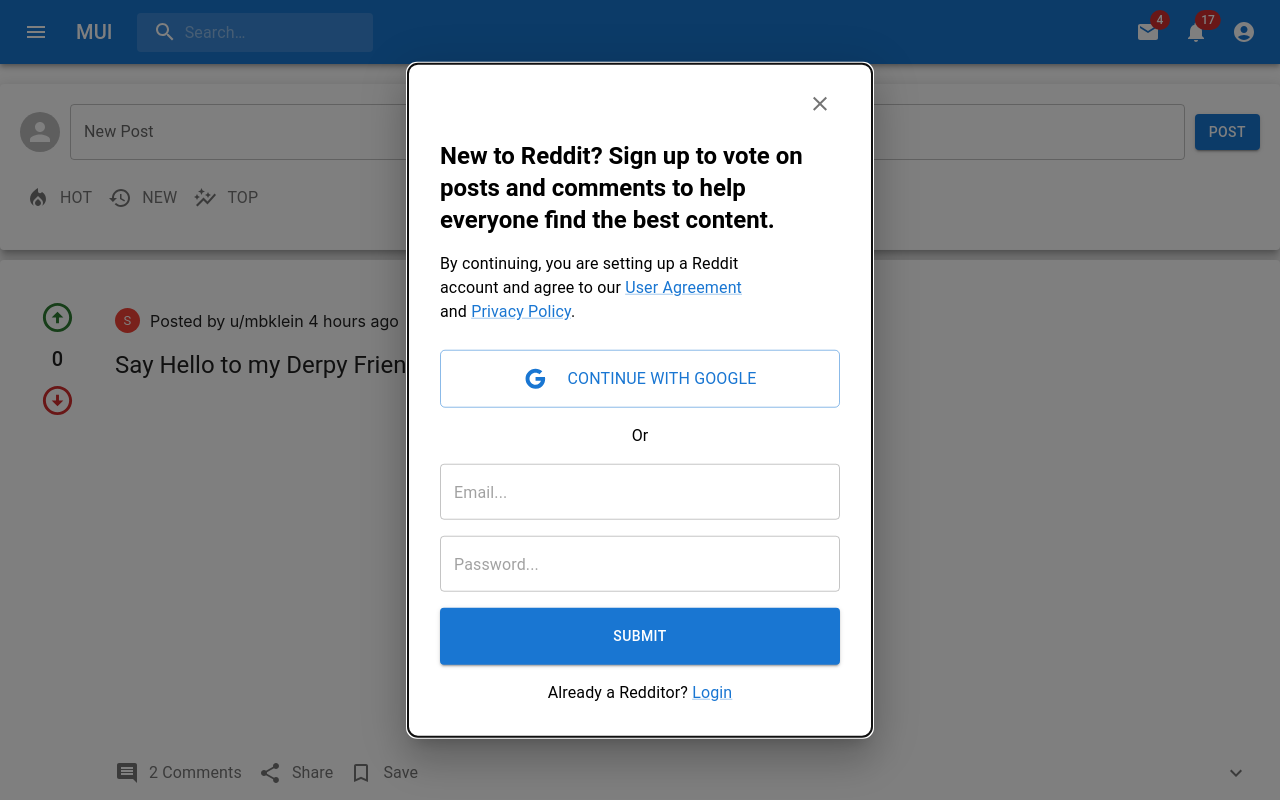
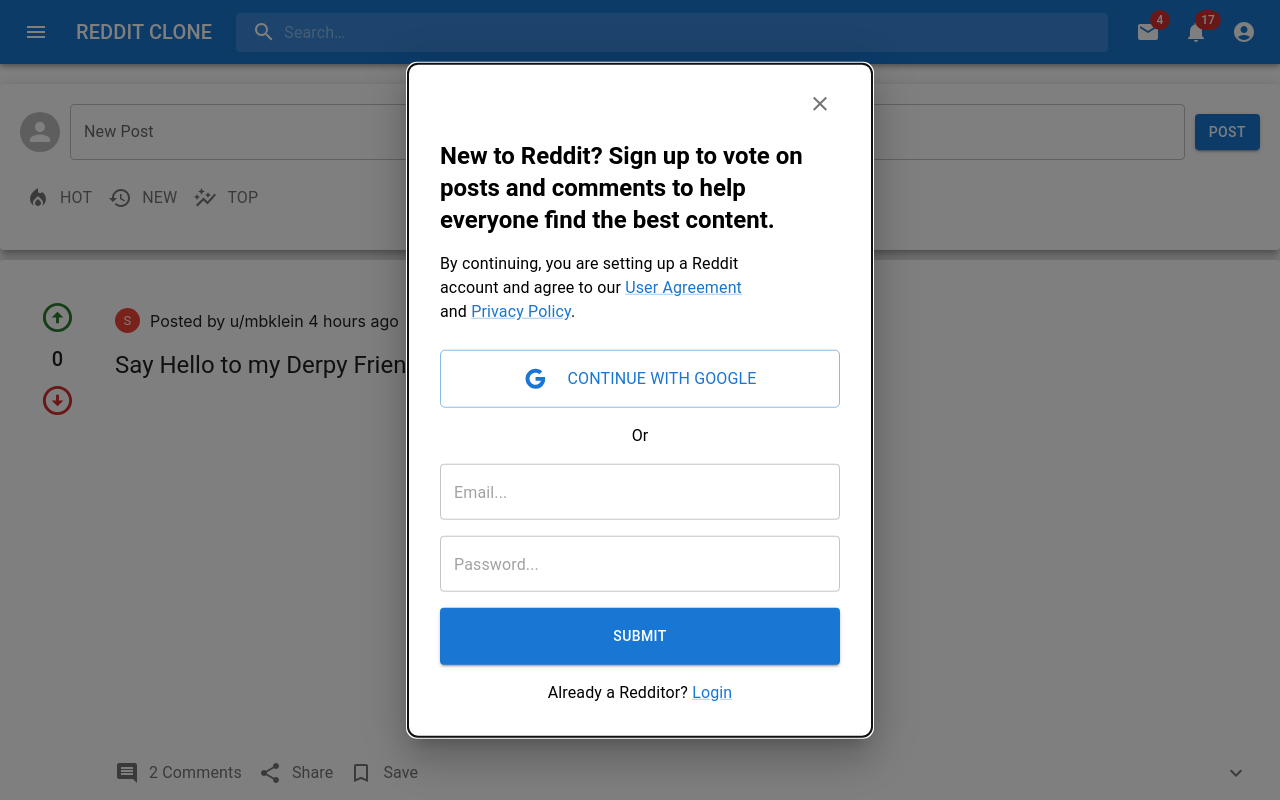
Before and after one commit to just-zack/frontpage, a React (Create React App) app: page / in a window 1280 px wide. Shown: the top 800 px of the page. Built offline with nearby package versions, Linux system fonts and the light colour scheme; no server answers.

Commit message:
Adjust nav search bar to be full width

```diff
--- a/src/components/Nav_mui.js
+++ b/src/components/Nav_mui.js
@@ -173,9 +173,9 @@ export default function PrimarySearchAppBar() {
             component="div"
             sx={{ display: { xs: "none", sm: "block" } }}
           >
-            MUI
+            REDDIT CLONE
           </Typography>
-          <Search>
+          <Search sx={{ flexGrow: 1, display: "flex" }}>
             <SearchIconWrapper>
               <SearchIcon />
             </SearchIconWrapper>
@@ -184,7 +184,6 @@ export default function PrimarySearchAppBar() {
               inputProps={{ "aria-label": "search" }}
             />
           </Search>
-          <Box sx={{ flexGrow: 1 }} />
           <Box sx={{ display: { xs: "none", md: "flex" } }}>
             <IconButton
               size="large"
```
